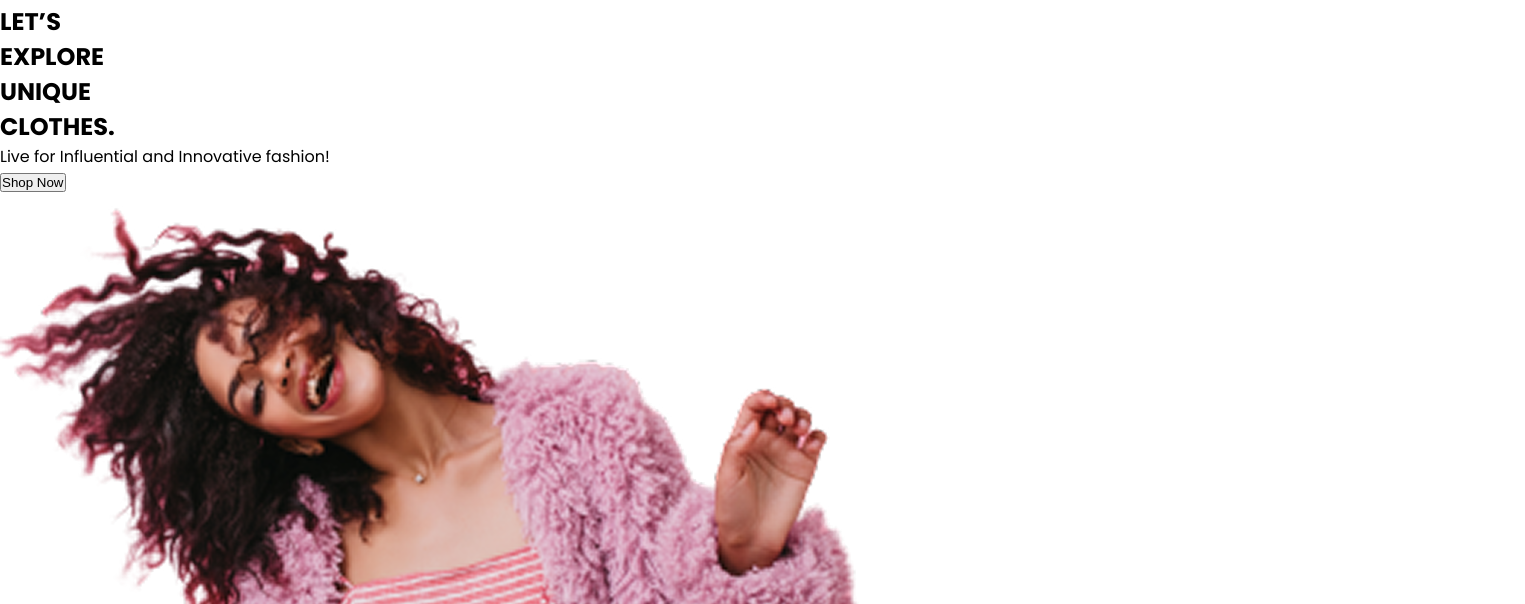
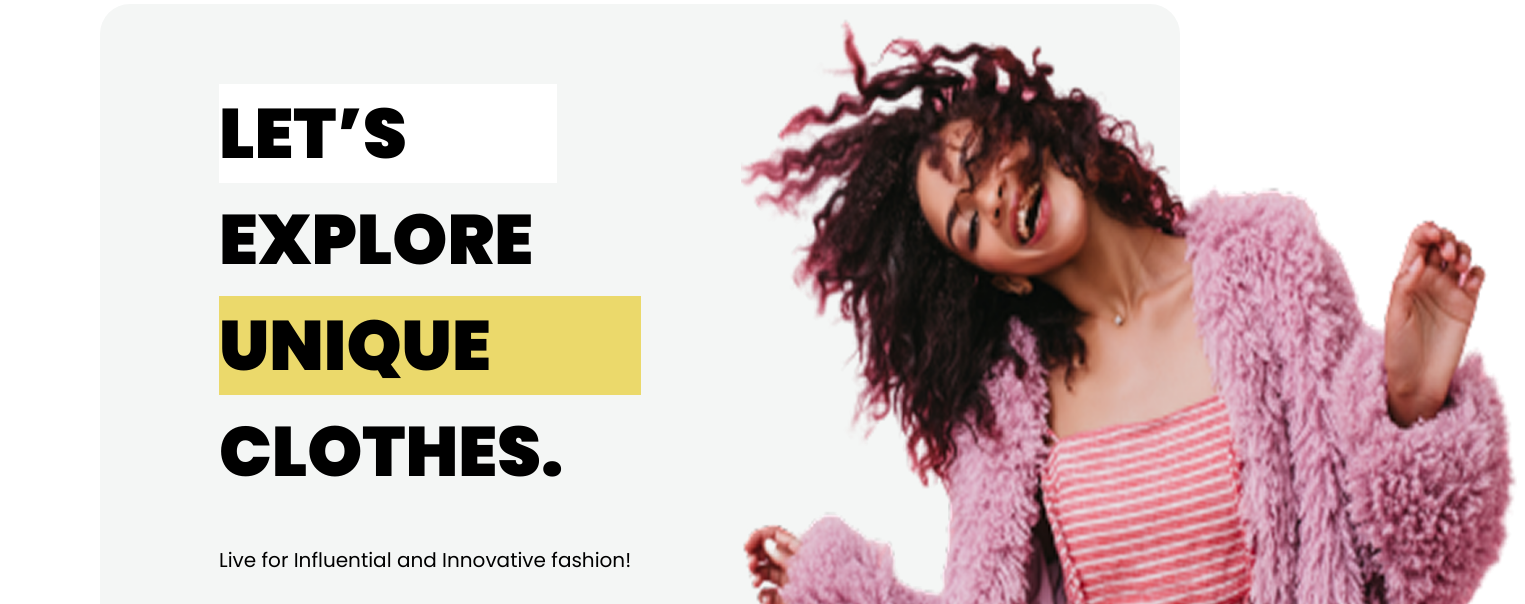
Before and after one commit to diegvn7/lading-page-fashion, a plain HTML site: page index.html in a window 1280 px wide. Shown: the part 160-764 px from the top of the page, 1525 px wide, since content can reach past the window. Drawn offline with Linux system fonts and the light colour scheme.

Commit message:
Update style.css

```diff
--- a/src/style/style.css
+++ b/src/style/style.css
@@ -55,3 +55,51 @@ body {
     padding: 10px 15px;
     border-radius: 4px;
 }
+
+#sec-1 {
+    display: flex;
+    background-color: #F4F6F5;
+    margin-left: 100px;
+    margin-right: 100px;
+    border-radius: 30px;
+    gap: 100px;
+}
+
+.title {
+    padding: 77px 0px 40px 119px;
+    font-size: 70px;
+    font-weight: 900;
+}
+
+#dec-w {
+    background-color: white;
+    padding-right: 150px;
+}
+
+#dec-y {
+    background-color: #EBD96B;
+    padding-right: 150px;
+}
+
+#image img {
+    height: 871px;
+    width: 784px;
+}
+
+.content {
+    padding-left: 119px;
+    font-size: 20px;
+    font-weight: 400;
+}
+
+.button {
+    margin-top: 32px;
+    margin-left: 119px;
+    padding: 20px 40px;
+    border-radius: 5px;
+    background-color: black;
+    color: white;
+    font-size: 25px;
+    font-weight: 500;
+    cursor: pointer;
+}
```
